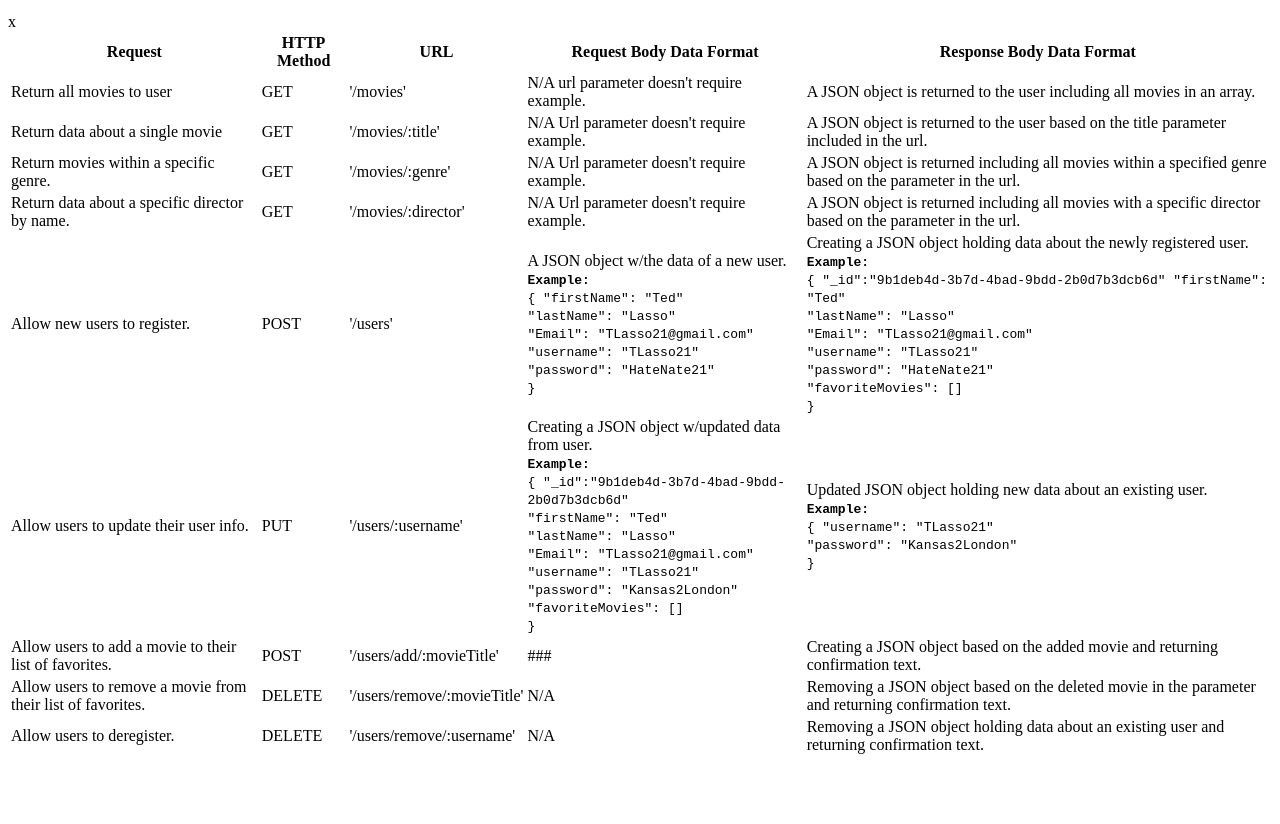
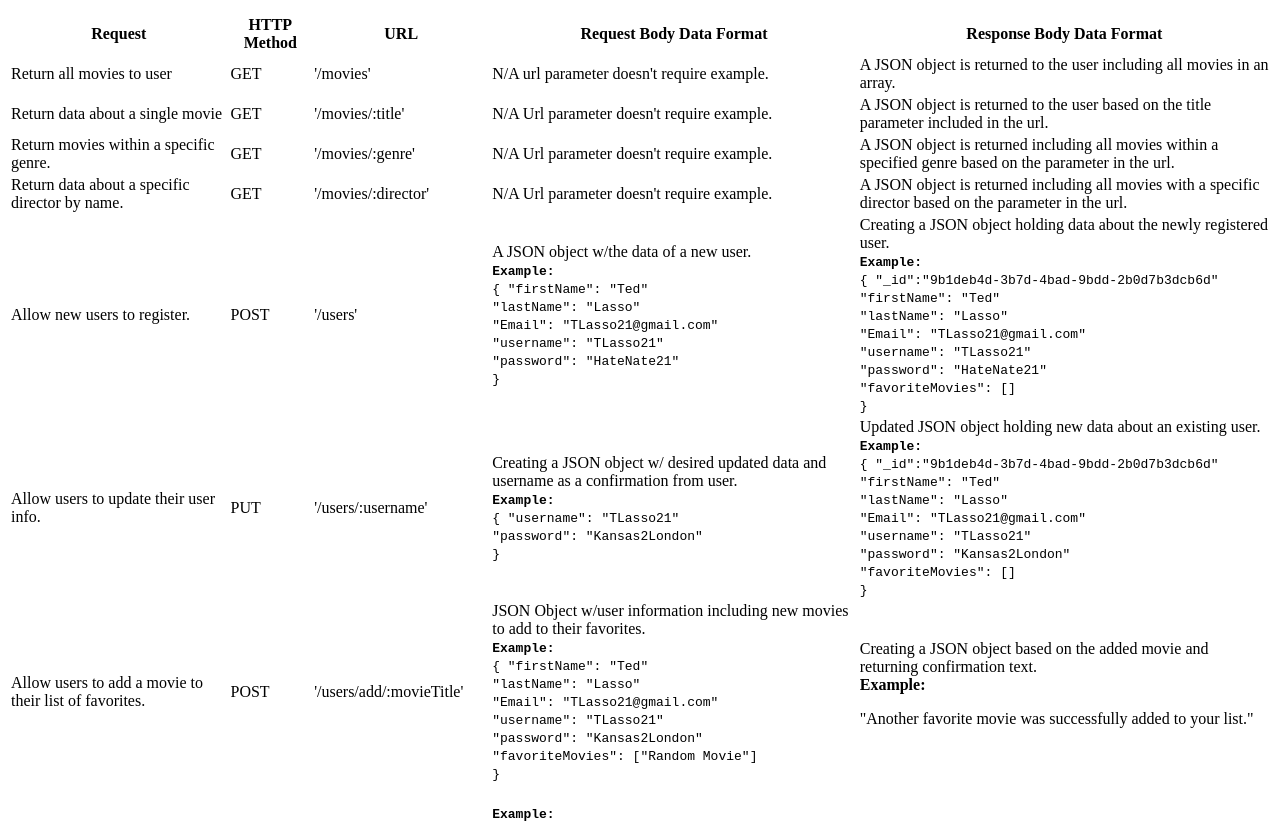
Before and after one commit to RHBusch/movie_api, a website: page public/documentation.html in a window 1280 px wide. Shown: the part 119-943 px from the top of the page. Before the commit the page ends 884 px from the top, so only its background shows below. Drawn offline with Linux system fonts and the light colour scheme.

Commit message:
Adding response and request formatting examples

```diff
--- a/public/documentation.html
+++ b/public/documentation.html
@@ -22,7 +22,7 @@
         <th>Response Body Data Format</th>
       </tr>
 
-    </thead>x
+    </thead>
 
     <tbody>
 
@@ -94,18 +94,13 @@
         <td>Allow users to update their user info.</td>
         <td>PUT</td>
         <td>'/users/:username'</td>
-        <td>Creating a JSON object w/updated data from user.
+        <td>Creating a JSON object w/ desired updated data and username as a confirmation from user.
           <br>
           <code><strong>Example:</strong>
             <br>
             {
-              "_id":"9b1deb4d-3b7d-4bad-9bdd-2b0d7b3dcb6d" <br>
-              "firstName": "Ted"<br>
-              "lastName": "Lasso"<br>
-              "Email": "TLasso21@gmail.com" <br>
               "username": "TLasso21" <br>
               "password": "Kansas2London"<br>
-              "favoriteMovies": []<br>
             }
           </code>
         </td>
@@ -114,8 +109,13 @@
         <code><strong>Example:</strong>
           <br>
           {
+            "_id":"9b1deb4d-3b7d-4bad-9bdd-2b0d7b3dcb6d" <br>
+            "firstName": "Ted"<br>
+            "lastName": "Lasso"<br>
+            "Email": "TLasso21@gmail.com" <br>
             "username": "TLasso21" <br>
             "password": "Kansas2London"<br>
+            "favoriteMovies": []<br>
           }
         </code>
       </td>
@@ -125,16 +125,52 @@
         <td>Allow users to add a movie to their list of favorites.</td>
         <td>POST</td>
         <td>'/users/add/:movieTitle'</td>
-        <td>###</td>
-        <td>Creating a JSON object based on the added movie and returning confirmation text.  </td>
+        <td>JSON Object w/user information including new movies to add to their favorites.
+          <br>
+          <code><strong>Example:</strong>
+            <br>
+            {
+              "firstName": "Ted"<br>
+              "lastName": "Lasso"<br>
+              "Email": "TLasso21@gmail.com" <br>
+              "username": "TLasso21" <br>
+              "password": "Kansas2London"<br>
+              "favoriteMovies": ["Random Movie"]<br>
+            }
+          </code>
+        </td>
+        <td>Creating a JSON object based on the added movie and returning confirmation text.
+            <br>
+            <strong>Example:</strong>
+            <br>
+            <p> "Another favorite movie was successfully added to your list."</p>
+        </td>
       </tr>
 
       <tr>
         <td>Allow users to remove a movie from their list of favorites.</td>
         <td>DELETE</td>
         <td>'/users/remove/:movieTitle'</td>
-        <td>N/A</td>
-        <td>Removing a JSON object based on the deleted movie in the parameter and returning confirmation text.</td>
+        <td>
+          <br>
+          <code><strong>Example:</strong>
+            <br>
+          {
+            "_id":"9b1deb4d-3b7d-4bad-9bdd-2b0d7b3dcb6d" <br>
+            "firstName": "Ted"<br>
+            "lastName": "Lasso"<br>
+            "Email": "TLasso21@gmail.com" <br>
+            "username": "TLasso21" <br>
+            "password": "Kansas2London"<br>
+            "favoriteMovies": []<br>
+          }
+        </td>
+        <td>Removing a JSON object based on the deleted movie in the parameter and returning confirmation text.
+          <br>
+            <strong>Example:</strong>
+            <br>
+            <p> "A movie was successfully deleted from your list."</p>
+        </td>
       </tr>
 
       <tr>
@@ -142,8 +178,12 @@
         <td>DELETE</td>
         <td>'/users/remove/:username'</td>
         <td>N/A</td>
-        <td>Removing a JSON object holding data about an existing user and returning confirmation text. </td>
+        <td>Removing a JSON object holding data about an existing user and returning confirmation text.
+          <br>
+            <strong>Example:</strong>
+            <br>
+            <p> "You have successfully deregistered."</p>
+        </td>
       </tr>
-
     </tbody>
   </table>
```
